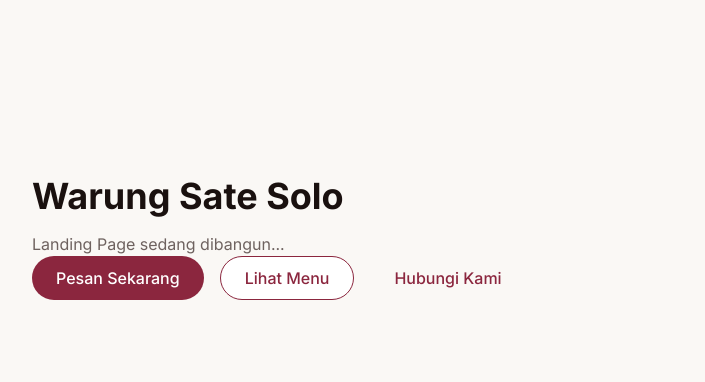
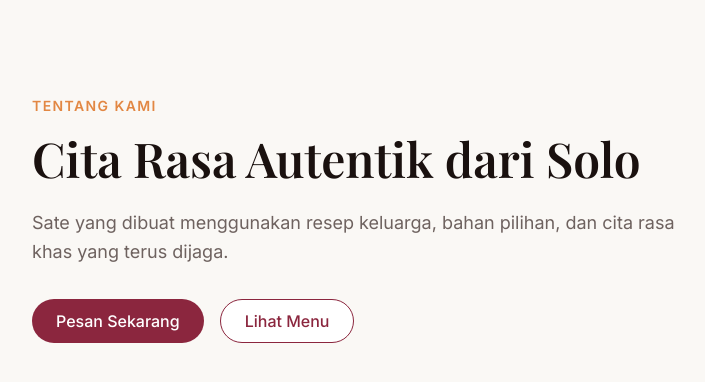
Before and after one commit to zkyy-jaki/sate-solo-landing-page, a Next.js app: page / in a window 1280 px wide. Shown: the top 382 px of the page, without its empty margins (0-705 px from the left). Built offline with nearby package versions, Linux system fonts and the light colour scheme; a web font is replaced by a local one.

Commit message:
feat: add reusable section title component

```diff
--- a/app/page.tsx
+++ b/app/page.tsx
@@ -1,27 +1,25 @@
 import Container from "@/components/ui/Container";
 import Section from "@/components/ui/Section";
 import Button from "@/components/ui/Button";
+import SectionTitle from "@/components/ui/SectionTitle";
 export default function Home() {
   return (
     <Section>
-    <Container className="py-20">
-      <h1 className="text-4xl font-bold">Warung Sate Solo</h1>
-      <p className="mt-4 text-text-secondary">
-        Landing Page sedang dibangun...
-      </p>
-              <div className="flex gap-4">
+      <Container>
+        <SectionTitle
+          eyebrow="Tentang Kami"
+          title="Cita Rasa Autentik dari Solo"
+          description="Sate yang dibuat menggunakan resep keluarga, bahan pilihan, dan cita rasa khas yang terus dijaga."
+        />
+
+        <div className="mt-8 flex flex-wrap gap-4">
           <Button>Pesan Sekarang</Button>
 
           <Button variant="secondary">
             Lihat Menu
           </Button>
-
-          <Button variant="ghost">
-            Hubungi Kami
-          </Button>
         </div>
-
-    </Container>
+      </Container>
     </Section>
   );
 }
--- /dev/null
+++ b/components/ui/SectionTitle.tsx
@@ -0,0 +1,43 @@
+import {cn} from "@/lib/utils";
+
+interface SectionTitleProps{
+  eyebrow?: string ;
+  title : string ;
+  description?:string;
+  align?: "left" | "center";
+  className?: string;
+}
+
+export default function SectionTitle({
+  eyebrow,
+  title,
+  description,
+  align = "left",
+  className,
+}: SectionTitleProps) {
+  return (
+    <div
+      className={cn(
+        "max-w-2xl",
+        align === "center" && "mx-auto text-center",
+        className
+      )}
+    >
+      {eyebrow && (
+        <p className="mb-3 text-sm font-semibold uppercase tracking-widest text-secondary">
+          {eyebrow}
+        </p>
+      )}
+
+      <h2 className="font-heading text-3xl font-semibold leading-tight text-text sm:text-4xl lg:text-5xl">
+        {title}
+      </h2>
+
+      {description && (
+        <p className="mt-5 text-base leading-relaxed text-text-secondary sm:text-lg">
+          {description}
+        </p>
+      )}
+    </div>
+  );
+}
```
